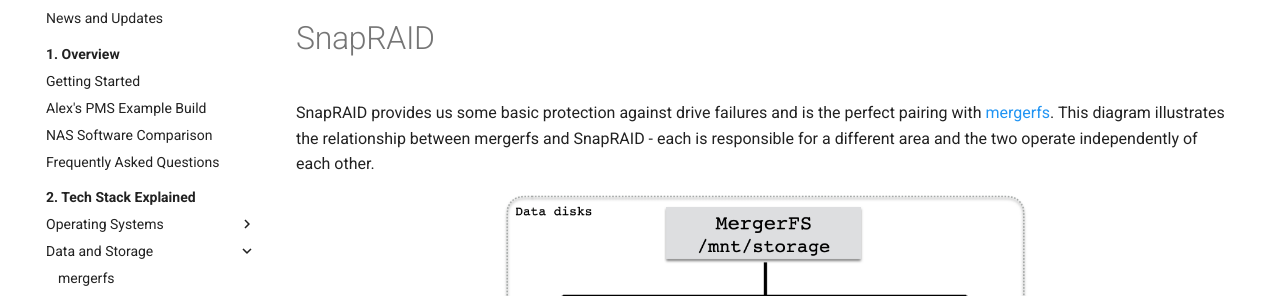
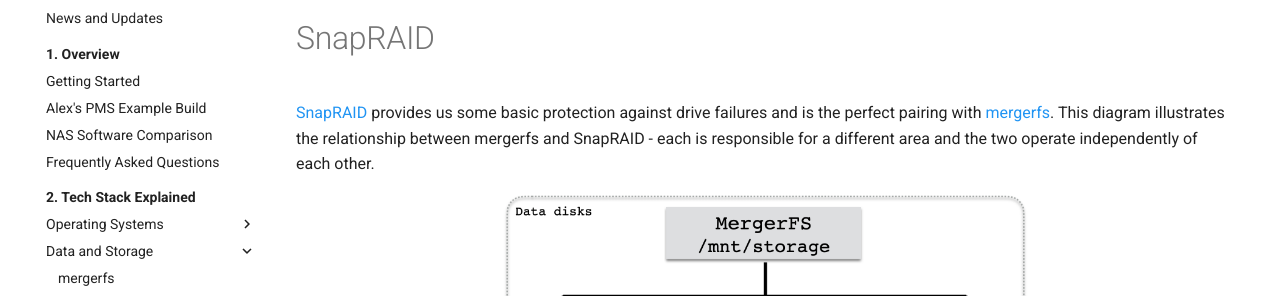
Before and after one commit to ironicbadger/pms-wiki, an MkDocs documentation site: the page built from docs/02-tech-stack/snapraid.md, in a window 1280 px wide and 900 px high. Shown: the part 166-462 px from the top of the window. Built offline with MkDocs 1.6.1 and Material for MkDocs 9.7.7, drawn with Linux system fonts in a browser that asks for light colours; some web fonts are replaced; plug-ins that fetch from the network failed and are left out; comment, search, counter and statistics services are not loaded; part of the change alters nothing that is shown.

Commit message:
adds link

```diff
--- a/docs/02-tech-stack/snapraid.md
+++ b/docs/02-tech-stack/snapraid.md
@@ -1,6 +1,6 @@
 # SnapRAID
 
-SnapRAID provides us some basic protection against drive failures and is the perfect pairing with [mergerfs](mergerfs.md). This diagram illustrates the relationship between mergerfs and SnapRAID - each is responsible for a different area and the two operate independently of each other.
+[SnapRAID](https://www.snapraid.it/) provides us some basic protection against drive failures and is the perfect pairing with [mergerfs](mergerfs.md). This diagram illustrates the relationship between mergerfs and SnapRAID - each is responsible for a different area and the two operate independently of each other.
 
 <p align="center">
 <img alt="mergerfs-snapraid-diagram" src="../../images/tech-stack/diagram-mergerfs-snapraid.png" width="525">
```
